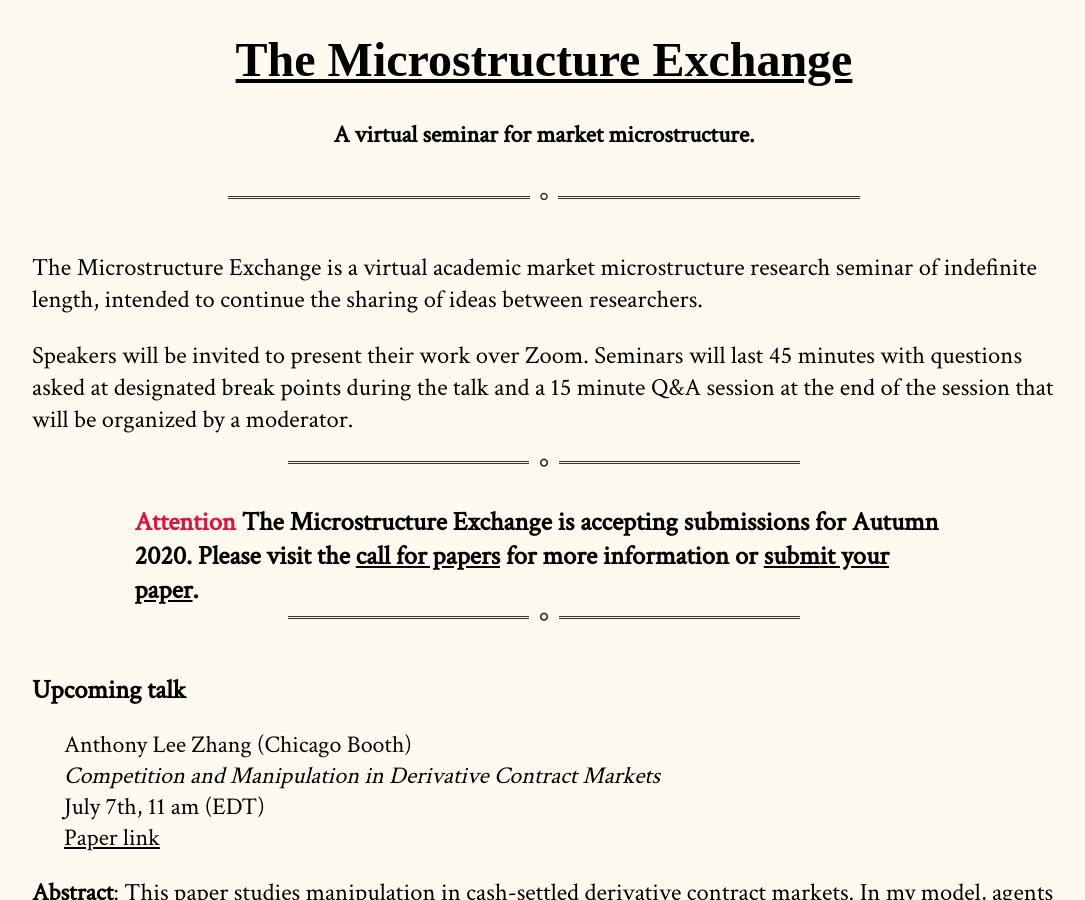
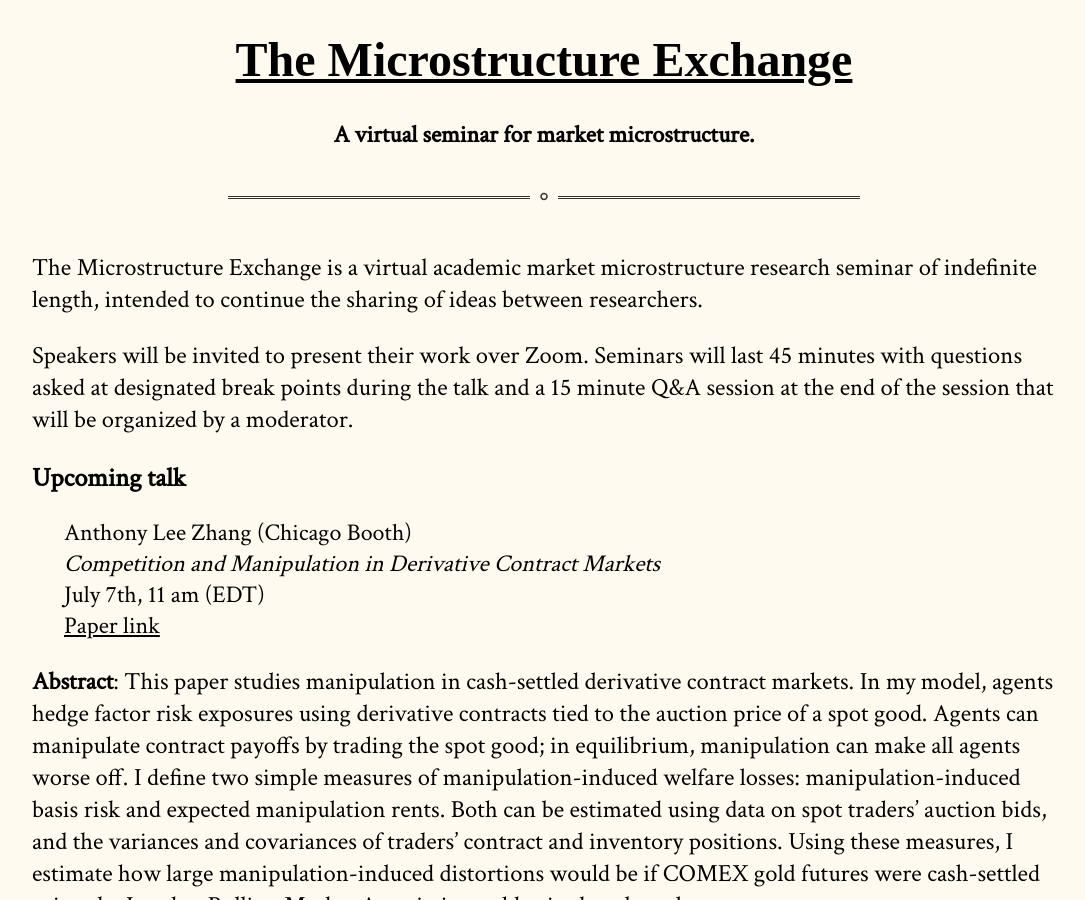
Before and after one commit to cpfiffer/microstructure.exchange, a Jekyll site: the page built from index.md, in a window 1280 px wide and 900 px high. Shown: the whole window, without its empty margins (96-1181 px from the left). Built offline with Jekyll 4.4.1, drawn with Linux system fonts in a browser that asks for light colours; some web fonts are replaced.

Commit message:
Remove CFP

```diff
--- a/index.md
+++ b/index.md
@@ -6,13 +6,13 @@ The Microstructure Exchange is a virtual academic market microstructure research
 
 Speakers will be invited to present their work over Zoom. Seminars will last 45 minutes with questions asked at designated break points during the talk and a 15 minute Q&A session at the end of the session that will be organized by a moderator.
 
-<hr>
+<!-- <hr>
 
 <div class="cfp">
 <span style="color: crimson"> Attention </span> The Microstructure Exchange is accepting submissions for Autumn 2020. Please visit the <a href="/autumn-2020">call for papers</a> for more information or <a href="https://www.research.net/r/TME-Fall-2020">submit your paper</a>.
 </div>
 
-<hr>
+<hr> -->
 
 ## Upcoming talk
 
```
